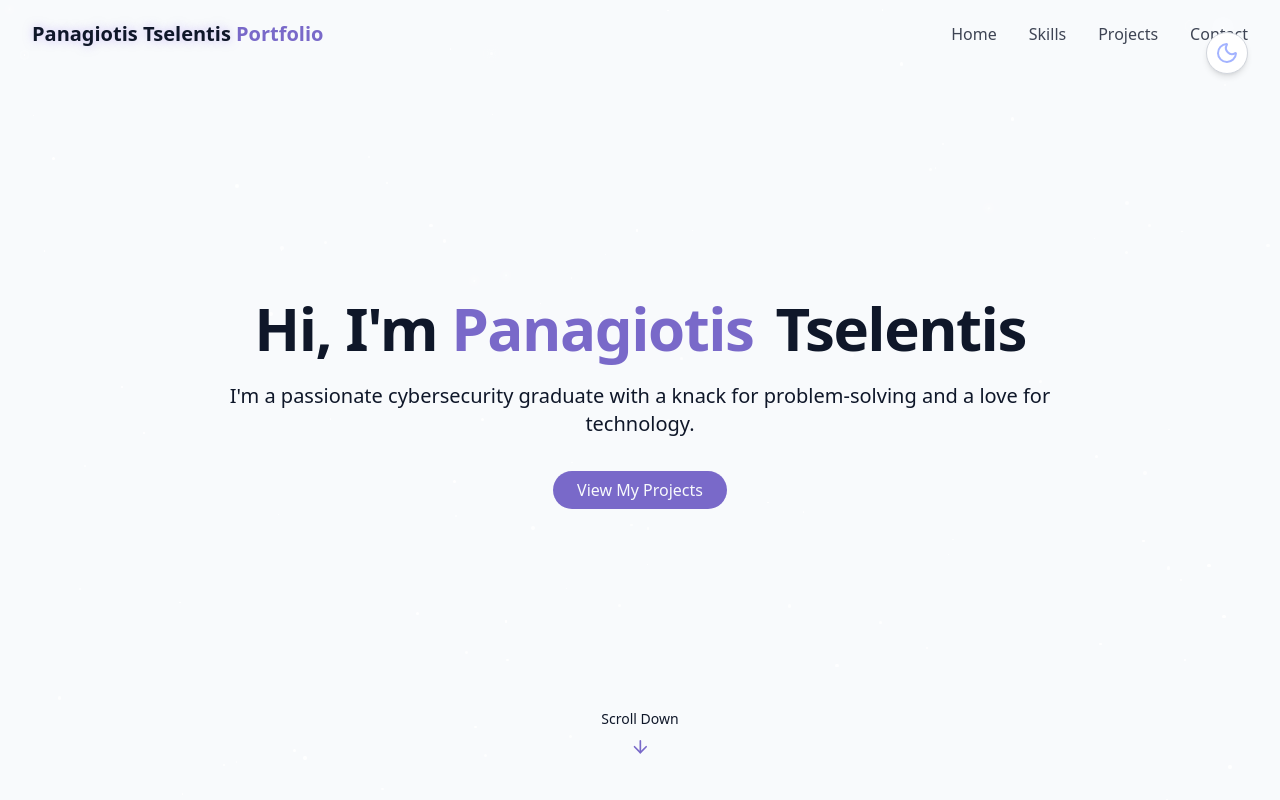
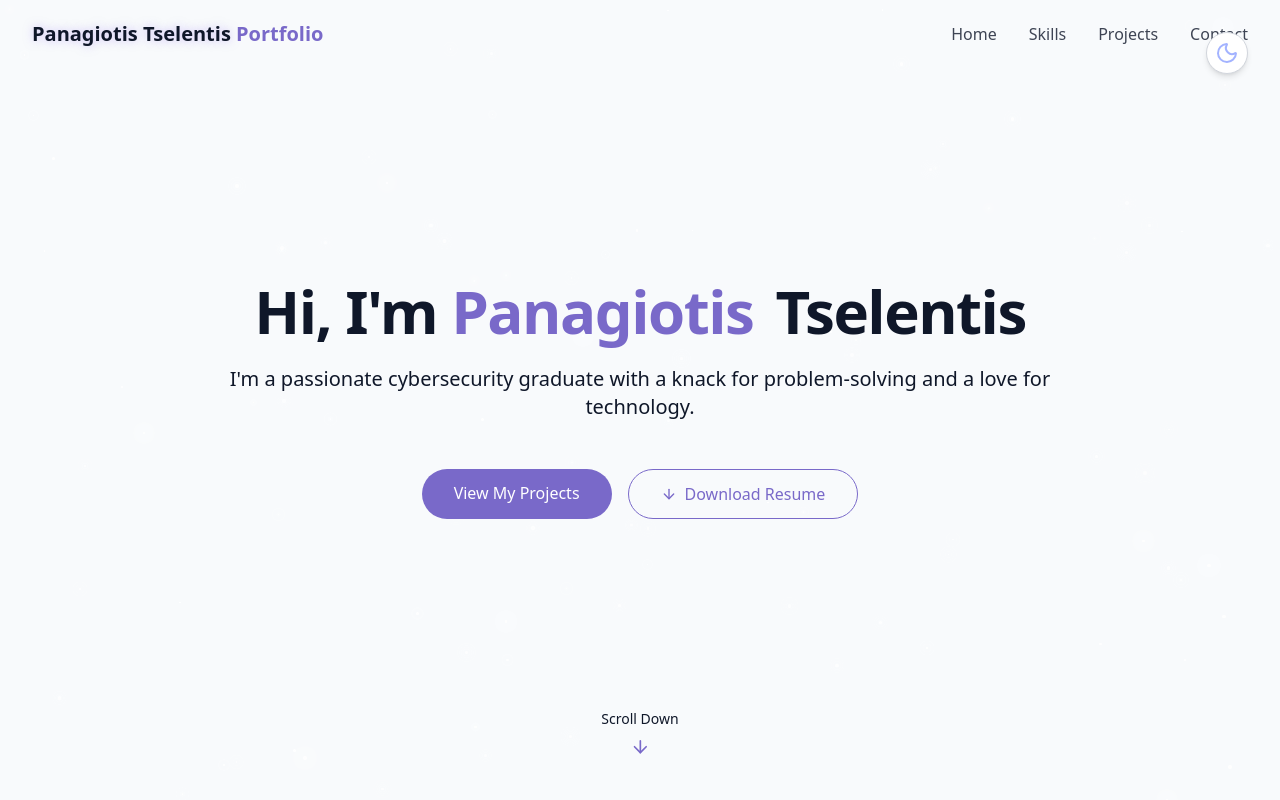
Before and after one commit to PanagiotisTselentis/my-portfolio, a React (Vite) app: page / in a window 1280 px wide. Shown: the top 800 px of the page. Built offline with nearby package versions, Linux system fonts and the light colour scheme.

Commit message:
Download Resume Button

```diff
--- a/src/components/HeroSection.jsx
+++ b/src/components/HeroSection.jsx
@@ -19,10 +19,25 @@ export const HeroSection = () => {
                         I'm a passionate cybersecurity graduate with a knack for problem-solving and a love for technology.
                     </p>
 
-                    <div className="pt-4 opacity-0 animate-fade-in-delay-4">
-                        <HashLink smooth to="#projects" className="cosmic-button">
+                    <div className="pt-6 flex flex-wrap justify-center gap-4 opacity-0 animate-fade-in-delay-4">
+                        {/* View My Projects */}
+                        <HashLink
+                            smooth
+                            to="#projects"
+                            className="px-8 py-3 rounded-full bg-primary text-white font-medium hover:bg-primary/90 transition-all duration-300 hover:scale-105 active:scale-95"
+                        >
                             View My Projects
                         </HashLink>
+
+                        {/* Download Resume */}
+                        <a
+                            href="/resume.pdf"
+                            download="Panagiotis_Tselentis_Resume.pdf"
+                            className="px-8 py-3 rounded-full border border-primary text-primary font-medium hover:bg-primary hover:text-white transition-all duration-300 hover:scale-105 active:scale-95 flex items-center gap-2"
+                        >
+                            <ArrowDown className="h-4 w-4" />
+                            Download Resume
+                        </a>
                     </div>
                 </div>
             </div>
```
Also changed, not shown: 1 other file (tests, documents, lock files or other folders).
